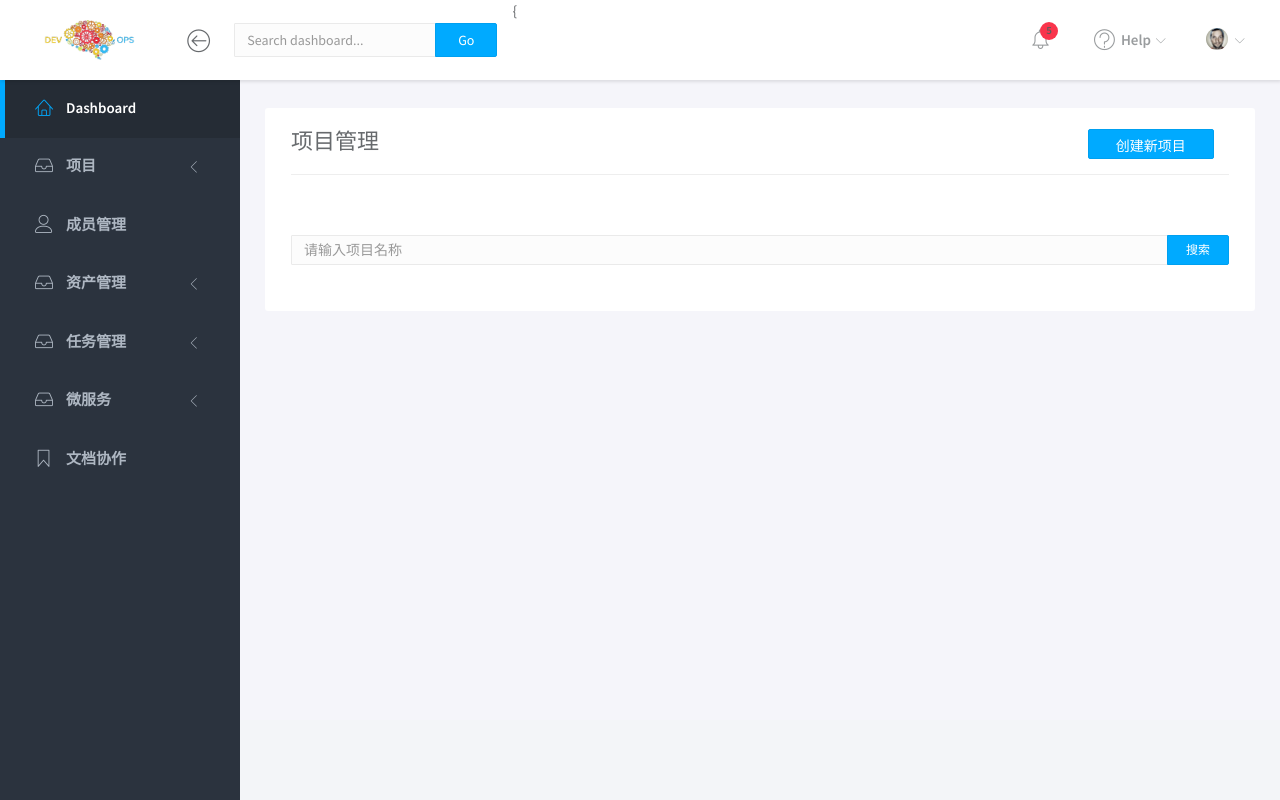
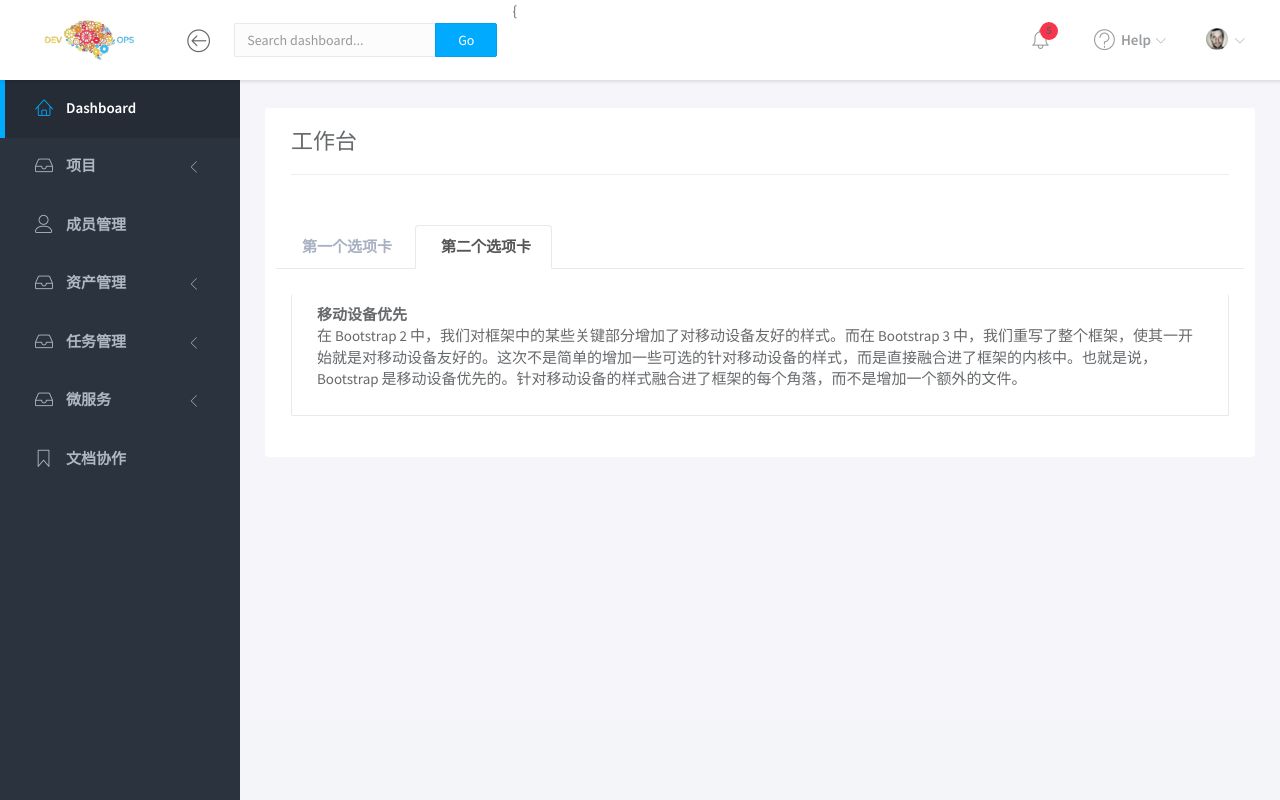
Before and after one commit to bug-wheels/devops, a Django app: page /project/dashboard in a window 1280 px wide. Run offline with Django 3.2, Linux system fonts and the light colour scheme; data that the repository does not hold is empty; some libraries are stand-ins or nearby versions.

Commit message:
modify dashboard

```diff
--- a/templates/projects/dashboard.html
+++ b/templates/projects/dashboard.html
@@ -5,92 +5,32 @@
         <div class="container-fluid">
             <div class="panel panel-headline">
                 <div class="panel-heading">
-                    <h3 class="panel-title" style="display: inline">项目管理</h3>
-                    <div class="col-md-2 pull-right">
-                        <a data-toggle="modal" style="background-color: #00aaff;border-color: #00a0f0;height: 30px;"
-                           class="btn btn-primary btn-block" href="#modal-form">创建新项目</a>
-                    </div>
+                    <h3 class="panel-title" style="display: inline">工作台</h3>
                     <hr>
                 </div>
                 <div class="panel-body">
-                    <div class="row m-b-sm m-t-sm">
-                        <div class="col-md-12">
-                            <div class="input-group">
-                                <input type="text" v-model="project_name" placeholder="请输入项目名称"
-                                       class="input-sm form-control"> <span
-                                    class="input-group-btn">
-                                                    <button type="button" @click="searchProjects()"
-                                                            class="btn btn-sm btn-primary"> 搜索</button> </span>
-                            </div>
-                        </div>
-                    </div>
-
-                    <div class="project-list">
-                        <table class="table table-hover">
-                            <tbody>
-                            <tr v-for="item in projects">
-                                <td class="project-status">
-                                    <span class="label label-primary" v-if="item.status == 0">进行中</span>
-                                    <span class="label label-primary" v-if="item.status == 1">暂停开发</span>
-                                    <span class="label label-primary" v-if="item.status == 2">开发完成</span>
-                                    <span class="label label-primary" v-if="item.status == 3">已废弃</span>
-                                </td>
-                                <td class="project-title">
-                                    <a href="{% url 'projects/task' %}">[[ item.name ]]</a>
-                                    <br/>
-                                    <small>创建于 [[ item.create_time]]</small>
-                                </td>
-                                <td class="project-completion">
-                                    <small>当前进度： 48%</small>
-                                    <div class="progress progress-mini">
-                                        <div style="width: 70%;" class="progress-bar"></div>
+                    <div class="row">
+                        <div class="tabs-container">
+                            <ul class="nav nav-tabs">
+                                <li class=""><a data-toggle="tab" href="#tab-1" aria-expanded="false"> 第一个选项卡</a>
+                                </li>
+                                <li class="active"><a data-toggle="tab" href="#tab-2" aria-expanded="true">第二个选项卡</a>
+                                </li>
+                            </ul>
+                            <div class="tab-content">
+                                <div id="tab-1" class="tab-pane">
+                                    <div class="panel-body">
+                                        <strong>HTML5 文档类型</strong>
+                                        <p>Bootstrap 使用到的某些 HTML 元素和 CSS 属性需要将页面设置为 HTML5
+                                            文档类型。在你项目中的每个页面都要参照下面的格式进行设置。</p>
                                     </div>
-                                </td>
-                                <td class="project-people">
-                                    已完成 1000 未完成 10
-                                </td>
-                                <td class="project-actions">
-                                    <a href="{% url 'projects/detail' %}" class="btn btn-white btn-sm"><i
-                                            class="fa fa-folder"></i> 查看 </a>
-                                    <a href="projects.html#" class="btn btn-white btn-sm"><i
-                                            class="fa fa-pencil"></i> 编辑 </a>
-                                </td>
-                            </tr>
-                            </tbody>
-                        </table>
-                    </div>
-                </div>
-            </div>
-        </div>
-        <div id="modal-form" class="modal fade" aria-hidden="true">
-            <div class="modal-dialog">
-                <div class="modal-content">
-                    <div class="modal-body">
-                        <div class="row">
-                            <div class="col-sm-12">
-                                <h3 class="m-t-none m-b">添加项目</h3>
-                                <hr>
-                                <div class="form-horizontal">
-                                    <div class="form-group">
-                                        <label class="col-sm-3 control-label">项目名称：</label>
-                                        <div class="col-sm-8">
-                                            <input v-model="project.name" placeholder="项目名称" class="form-control">
-                                        </div>
-                                    </div>
-                                    <div class="form-group">
-                                        <label class="col-sm-3 control-label">项目描述：</label>
-                                        <div class="col-sm-8">
-                                            <input v-model="project.remark" placeholder="项目描述" class="form-control">
-                                        </div>
-                                    </div>
-
-                                    <div class="form-group">
-                                        <div class="col-sm-8 col-sm-offset-3">
-                                            <button @click="addProject()"
-                                                    class="btn btn-sm btn-primary pull-right m-t-n-xs">
-                                                <strong>添加</strong>
-                                            </button>
-                                        </div>
+                                </div>
+                                <div id="tab-2" class="tab-pane active">
+                                    <div class="panel-body">
+                                        <strong>移动设备优先</strong>
+                                        <p>在 Bootstrap 2 中，我们对框架中的某些关键部分增加了对移动设备友好的样式。而在 Bootstrap 3
+                                            中，我们重写了整个框架，使其一开始就是对移动设备友好的。这次不是简单的增加一些可选的针对移动设备的样式，而是直接融合进了框架的内核中。也就是说，Bootstrap
+                                            是移动设备优先的。针对移动设备的样式融合进了框架的每个角落，而不是增加一个额外的文件。</p>
                                     </div>
                                 </div>
                             </div>
```
